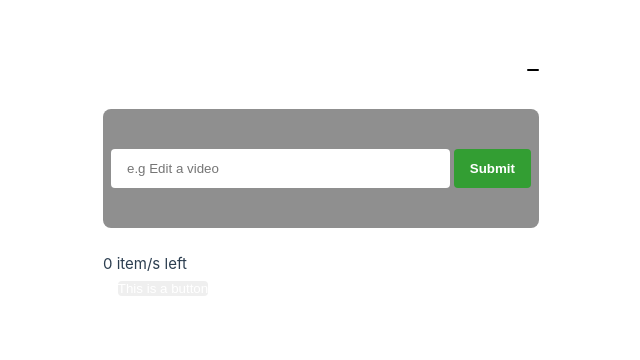
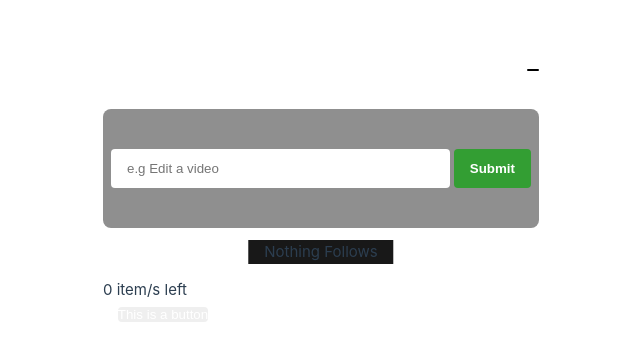
Before and after one commit to j-tomajin/Todo-App-VUE, a Vue app: page / in a window 1280 px wide. Shown: the top 360 px of the page, without its empty margins (319-959 px from the left). Built offline with nearby package versions, Linux system fonts and the light colour scheme.

Commit message:
add line separator

```diff
--- a/src/Components/Tasks.vue
+++ b/src/Components/Tasks.vue
@@ -19,6 +19,10 @@
             @toggle-complete="$emit('toggle-complete', task.id)"
             :showCompleted="showCompleted"
             :task="task" />
+    </div>
+
+    <div class="line">
+        <span>Nothing Follows</span>
     </div>
 </template>
 
@@ -48,4 +52,26 @@
     .complete-task, .all-task {
         display: block;
     }
+
+    .line {
+        width: 100%;
+        background-color: white;
+        height: 2px;
+        margin-block: 24px;
+        text-align: center;
+        border-radius: 50px;
+
+        position: relative;
+
+        span {
+            background-color: #181818;
+            padding-inline: 16px;
+
+            position: absolute;
+            left: 50%;
+            top: -12px;
+
+            transform: translateX(-50%);
+        }
+    }
 </style>
```
